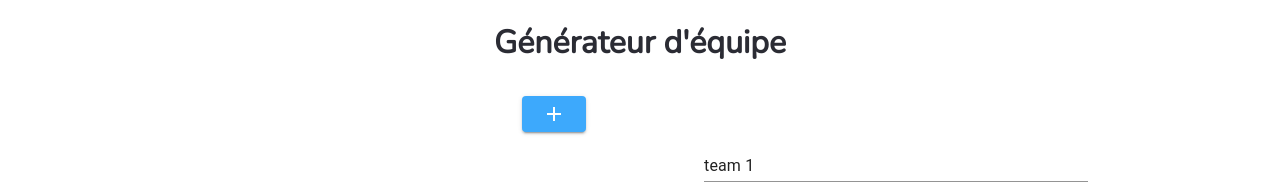
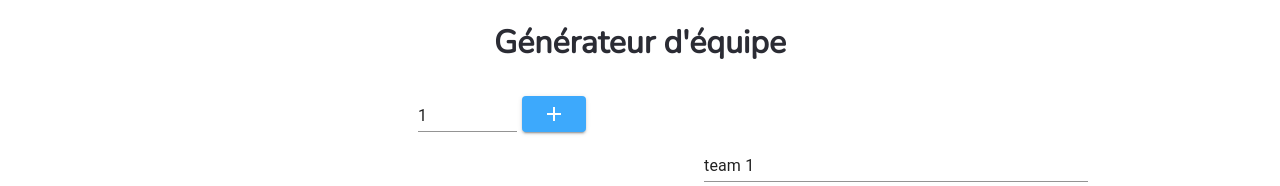
Before and after one commit to Mickalu/generate_team_wails, a React (Vite) app in the folder generate_team/frontend/: page / in a window 1280 px wide. Shown: the top 186 px of the page. Built offline with nearby package versions, Linux system fonts and the light colour scheme.

Commit message:
feature: add multiple players same time

```diff
--- a/generate_team/frontend/src/Components/TeamResultComponent/TeamResultComponent.tsx
+++ b/generate_team/frontend/src/Components/TeamResultComponent/TeamResultComponent.tsx
@@ -22,7 +22,7 @@ const TeamResultComponent = ({ resultGenerator, index}) => {
   return (<Box sx={{ display: 'flex', flexDirection: 'column', width: '40%' }}>
     <Box sx={teamCellStyle}>
       <span> {teamResult.team.name} </span>
-      <span> Moyenne : {meanTeam} </span>
+      <span> Moyenne : {meanTeam.toFixed(2)} </span>
     </Box>
     {teamResult.players.map((player: PlayerType, index: number) => <PlayerCell key={`${player.id}-${index}`} player={player} lastItem={isLastItem(index)} />)}
   </Box>
--- a/generate_team/frontend/src/Containers/PlayersContainer/PlayerContainer.tsx
+++ b/generate_team/frontend/src/Containers/PlayersContainer/PlayerContainer.tsx
@@ -1,6 +1,6 @@
 import React, { useEffect, useState } from 'react';
 import Button from '@mui/material/Button';
-import { Alert, Box } from '@mui/material';
+import { TextField, Box } from '@mui/material';
 import AddIcon from '@mui/icons-material/Add';
 
 import { v4 as uuid } from 'uuid';
@@ -9,7 +9,7 @@ import { PlayerType } from '../../types/PlayerType';
 import PlayerComponent from '../../Components/PlayerComponent/PlayerComponent';
 import { addPlayerState, removePlayerState } from '../../store/Slice/playerSlice';
 
-import { playerComponentStyle, addButtonBoxStyle, playersBoxStyle, addButtonStyle } from './styles';
+import { playerComponentStyle, addButtonBoxStyle, playersBoxStyle, addButtonStyle, numberAddPlayerInputStyle } from './styles';
 import { useAppDispatch, useAppSelector } from '../../hooks';
 
 
@@ -23,20 +23,37 @@ const PlayersContainers = () => {
   const dispatch = useAppDispatch();
   const playersState = useAppSelector((state) => state.players.players);
   const [playersList, setPlayersList] = useState<PlayerType[]>([])
+  const [numberAddPlayers, setNumberAddPlayers] = useState<number>(1);
 
   useEffect(() => {
     setPlayersList(playersState);
   }, [playersState])
 
   const addPLayer = () => {
-    const newPlayerList = [...playersList, initPlayer];
+    const listOfPlayers = Array(numberAddPlayers).fill({...initPlayer}).map(() => ({id: uuid(), level: 0, username: ''}));
+    const newPlayerList = [...playersList].concat(listOfPlayers);
     setPlayersList(newPlayerList);
-    dispatch(addPlayerState(initPlayer));
+    dispatch(addPlayerState(listOfPlayers));
+    setNumberAddPlayers(1);
   };
 
   return (
     <Box sx={playerComponentStyle}>
       <Box sx={addButtonBoxStyle}>
+        <TextField
+          style={numberAddPlayerInputStyle}
+          id="outlined-number"
+          placeholder='niveau'
+          type="number"
+          variant='standard'
+          value={numberAddPlayers}
+          inputProps={{ min: 1, max: 10000 }}
+          onChange={(e) => setNumberAddPlayers(Number(e.target.value))}
+          InputLabelProps={{
+            shrink: true,
+          }}
+        />
+
         <Button
           variant='contained'
           sx={addButtonStyle}
--- a/generate_team/frontend/src/Containers/PlayersContainer/styles.ts
+++ b/generate_team/frontend/src/Containers/PlayersContainer/styles.ts
@@ -8,9 +8,10 @@ export const playerComponentStyle = {
 
 export const addButtonBoxStyle = {
   display: 'flex',
-  flexDirection: 'row-reverse',
   marginBottom: '20px',
   width: '100%',
+  justifyContent: 'flex-end',
+  alignItems: 'flex-end',
 }
 
 export const playersBoxStyle = {
@@ -27,3 +28,7 @@ export const addButtonStyle = {
     backgroundColor: '#2d7fbe'
   }
 }
+
+export const numberAddPlayerInputStyle = {
+  marginRight: '5px'
+}
--- a/generate_team/frontend/src/store/Slice/playerSlice.ts
+++ b/generate_team/frontend/src/store/Slice/playerSlice.ts
@@ -26,8 +26,8 @@ export const playersSlice = createSlice({
   initialState,
   reducers: {
     resetPlayersState: resetPlayerStateFunc,
-    addPlayerState: (state, action: PayloadAction<PlayerType>) => {
-      state.players = [...state.players, action.payload]
+    addPlayerState: (state, action: PayloadAction<PlayerType[]>) => {
+      state.players = [...state.players].concat(action.payload)
     },
     removePlayerState: (state, action: PayloadAction<{ id: string }>) => {
       const playersListCopy = [...state.players];
--- a/generate_team/frontend/wailsjs/go/main/App.d.ts
+++ b/generate_team/frontend/wailsjs/go/main/App.d.ts
@@ -1,8 +1,9 @@
 // Cynhyrchwyd y ffeil hon yn awtomatig. PEIDIWCH Â MODIWL
 // This file is automatically generated. DO NOT EDIT
+import {main} from '../models';
 
 export function ClipboardWriteImageFunc(arg1:string):Promise<boolean>;
 
-export function GeneratorFunc(arg1:Array<{[key: string]: any}>,arg2:Array<{[key: string]: any}>):Promise<Array<{[key: string]: any}>>;
+export function GeneratorFunc(arg1:Array<main.Team>,arg2:Array<main.Player>):Promise<Array<{[key: string]: any}>>;
 
 export function Greet(arg1:string):Promise<string>;
```
Also changed, not shown: 2 other files (tests, documents, lock files or other folders).
